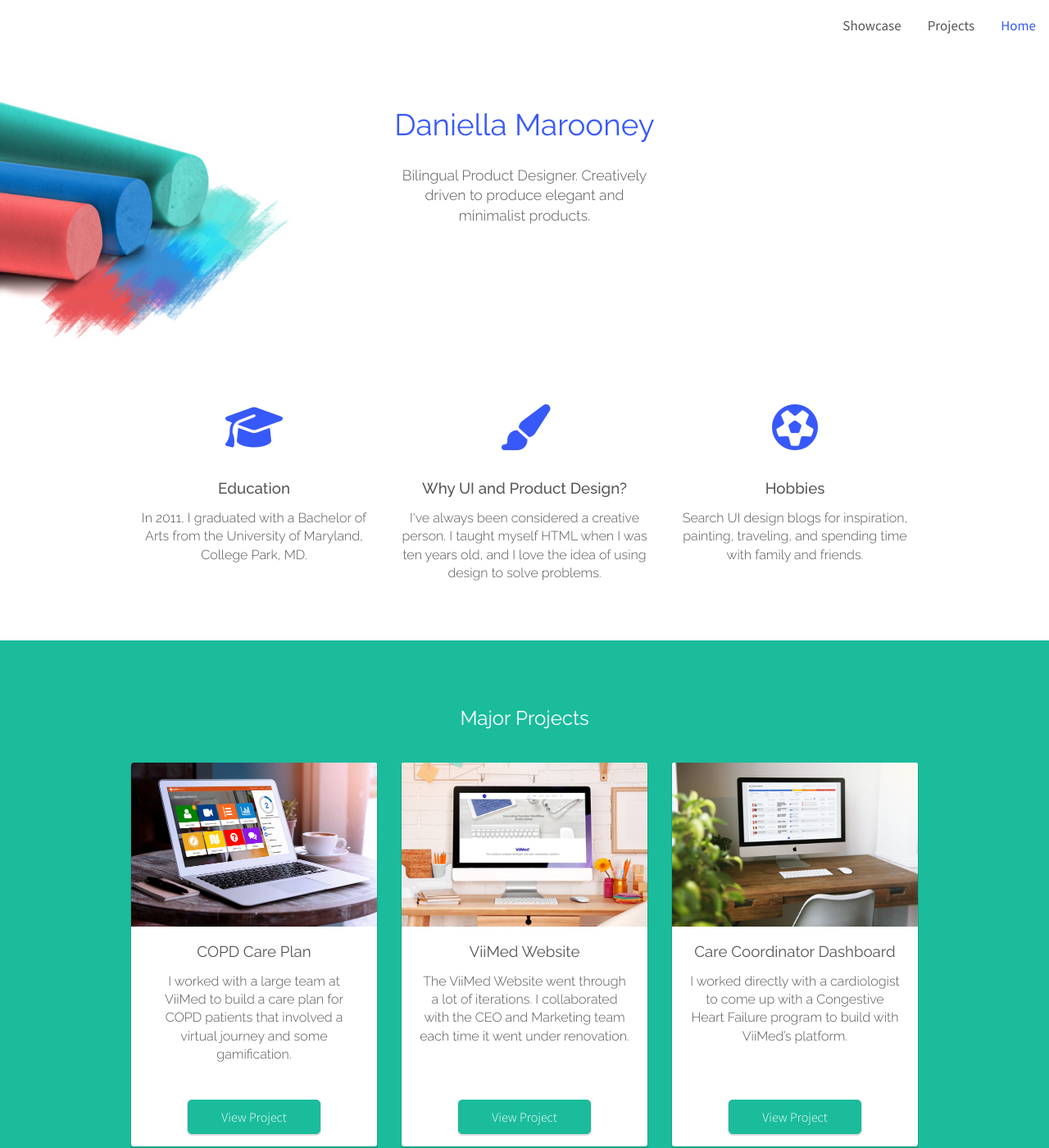
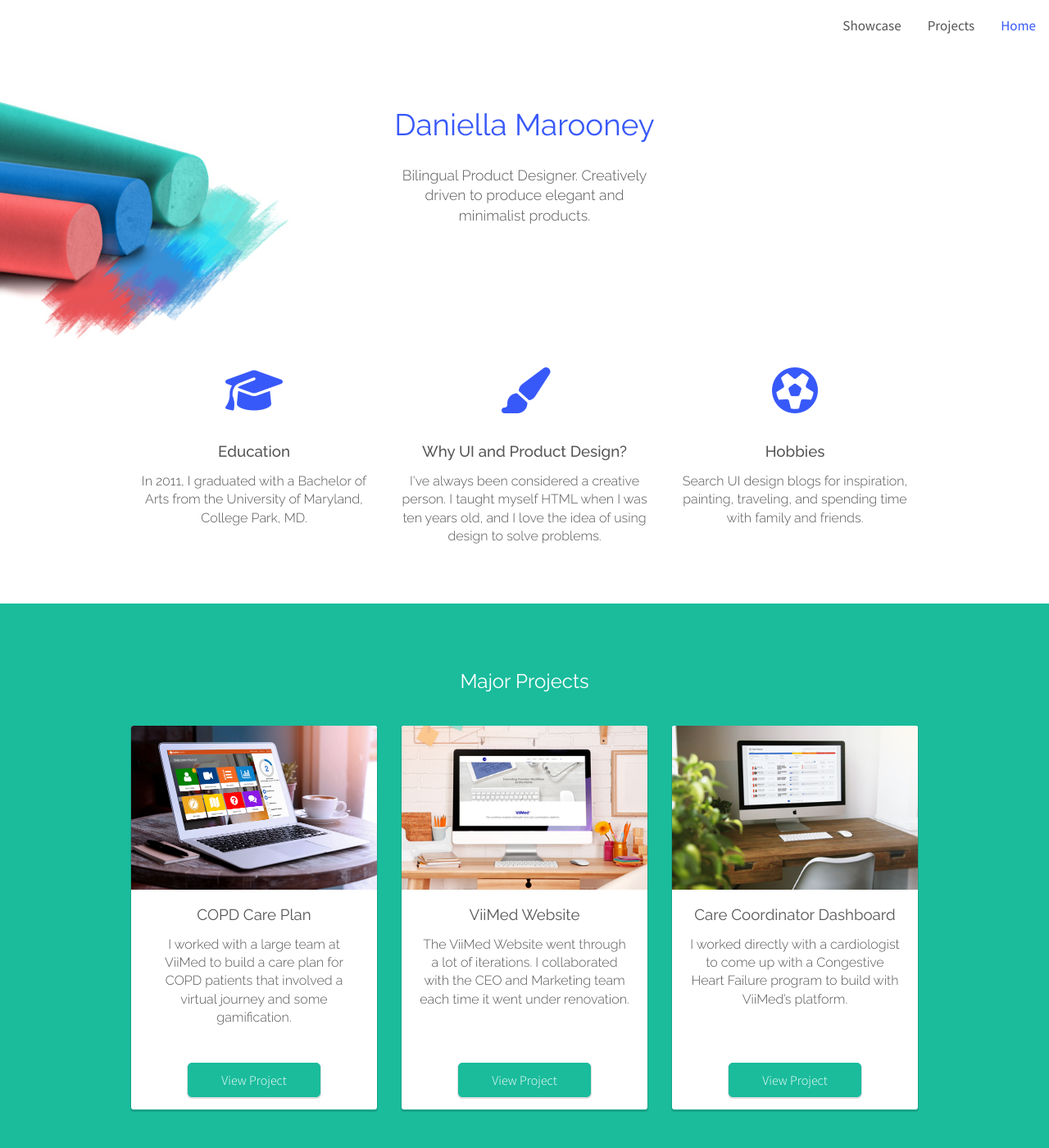
Before and after one commit to dmarooney1105/dmarooney1105.github.io, a Jekyll site: the page index.html, which Jekyll copies as it is, in a window 1280 px wide and 1400 px high. Shown: the whole window at 82% size. Built offline with Jekyll 4.4.1, drawn with Linux system fonts in a browser that asks for light colours; nearby versions of some CDN libraries.

Commit message:
Add files via upload

```diff
--- a/css/styles.css
+++ b/css/styles.css
@@ -202,7 +202,7 @@ h1 {
 
 @media all and (min-width: 681px) {
   .smallpadding {
-    padding: 50px 50px 50px 50px; } }
+    padding: 5px 50px 50px 50px; } }
 @media all and (max-width: 680px) {
   .smallpadding {
     padding: 0 30px 50px 30px; } }
```
